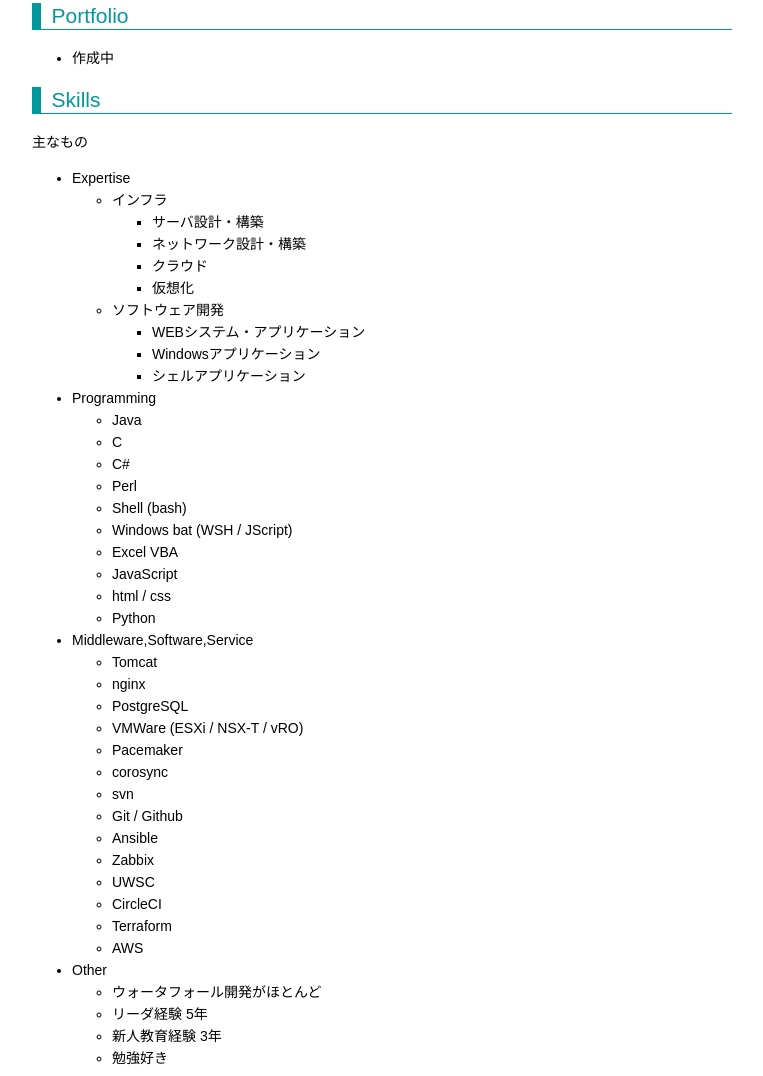
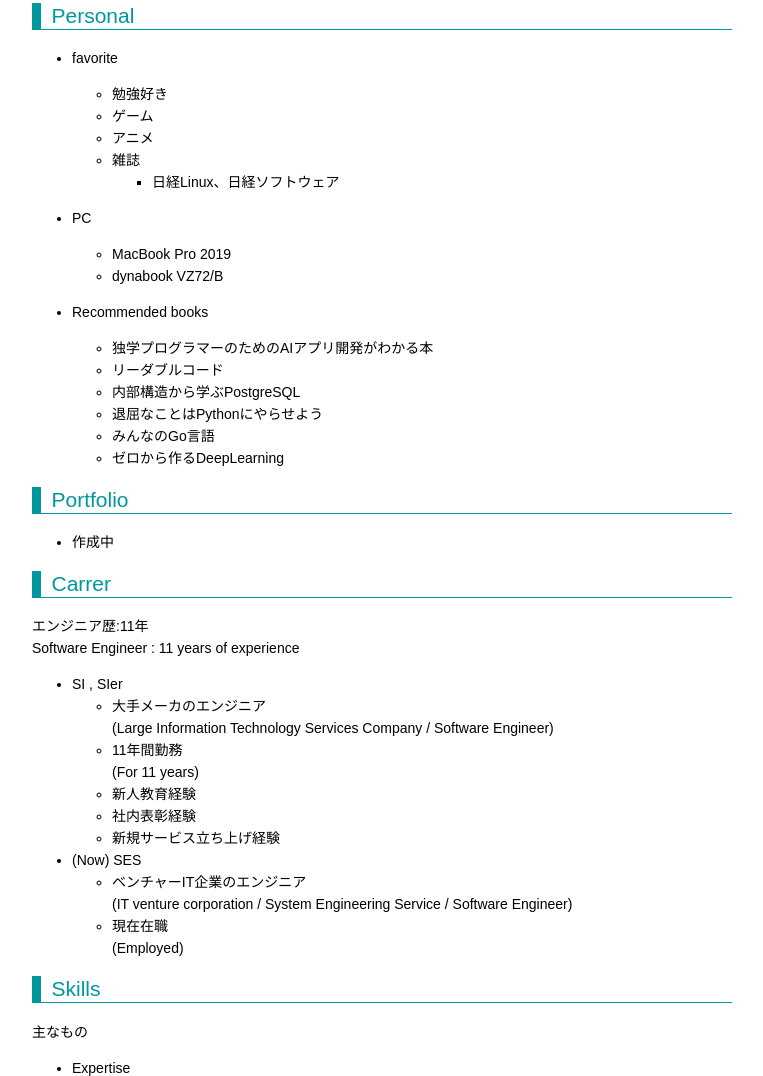
Before and after one commit to fukufukubiz/fukufukubiz.github.io, a plain HTML site: page index.html in a window 1280 px wide. Shown: the part 752-1828 px from the top of the page, without its empty margins (258-1021 px from the left). Drawn offline with Linux system fonts and the light colour scheme; files that its build step writes are made by us from their sources; files whose address does not match are found by name.

Commit message:
記述修正

```diff
--- a/index.html
+++ b/index.html
@@ -260,7 +260,7 @@ pre.hljs code > div {
 	border-color: #fff;
 }
 </style>
-<link rel="stylesheet" href="./md_preview.css" type="text/css">
+<link rel="stylesheet" href="/Users/fkd/Documents/myGit/fukufukubiz.github.io/md_preview.css" type="text/css">
 <style>
 /* Tomorrow Theme */
 /* http://jmblog.github.com/color-themes-for-google-code-highlightjs */
@@ -382,7 +382,7 @@ blockquote {
 }
 
 </style>
-<link rel="stylesheet" href="./md_preview.css" type="text/css">
+<link rel="stylesheet" href="/Users/fkd/Documents/myGit/fukufukubiz.github.io/md_preview.css" type="text/css">
 </head>
 <body>
 <h1 id="profile-portfolio">Profile &amp; Portfolio</h1>
@@ -394,9 +394,67 @@ blockquote {
 <pre class="hljs"><code><div>[comment] 飼い猫の写真です。
           (My cat.)
 </div></code></pre>
+<h2 id="personal">Personal</h2>
+<ul>
+<li>
+<p>favorite</p>
+<ul>
+<li>勉強好き</li>
+<li>ゲーム</li>
+<li>アニメ</li>
+<li>雑誌
+<ul>
+<li>日経Linux、日経ソフトウェア</li>
+</ul>
+</li>
+</ul>
+</li>
+<li>
+<p>PC</p>
+<ul>
+<li>MacBook Pro 2019</li>
+<li>dynabook VZ72/B</li>
+</ul>
+</li>
+<li>
+<p>Recommended books</p>
+<ul>
+<li>独学プログラマーのためのAIアプリ開発がわかる本</li>
+<li>リーダブルコード</li>
+<li>内部構造から学ぶPostgreSQL</li>
+<li>退屈なことはPythonにやらせよう</li>
+<li>みんなのGo言語</li>
+<li>ゼロから作るDeepLearning</li>
+</ul>
+</li>
+</ul>
 <h2 id="portfolio">Portfolio</h2>
 <ul>
 <li>作成中</li>
+</ul>
+<h2 id="carrer">Carrer</h2>
+<p>エンジニア歴:11年<br>
+Software Engineer : 11 years of experience</p>
+<ul>
+<li>SI , SIer
+<ul>
+<li>大手メーカのエンジニア<br>
+(Large Information Technology Services Company / Software Engineer)</li>
+<li>11年間勤務<br>
+(For 11 years)</li>
+<li>新人教育経験</li>
+<li>社内表彰経験</li>
+<li>新規サービス立ち上げ経験</li>
+</ul>
+</li>
+<li>(Now) SES
+<ul>
+<li>ベンチャーIT企業のエンジニア<br>
+(IT venture corporation / System Engineering Service / Software Engineer)</li>
+<li>現在在職<br>
+(Employed)</li>
+</ul>
+</li>
 </ul>
 <h2 id="skills">Skills</h2>
 <p>主なもの</p>
@@ -454,10 +512,16 @@ blockquote {
 </li>
 <li>Other
 <ul>
-<li>ウォータフォール開発がほとんど</li>
+<li>ウォータフォール開発経験がほとんど
+<ul>
+<li>要件定義</li>
+<li>上流工程</li>
+<li>下流工程</li>
+<li>現場・リリース作業</li>
+<li>商用対応</li>
+</ul>
+</li>
 <li>リーダ経験 5年</li>
-<li>新人教育経験 3年</li>
-<li>勉強好き</li>
 </ul>
 </li>
 </ul>
@@ -473,27 +537,6 @@ blockquote {
 <li>GCP</li>
 <li>MS Azure</li>
 </ul>
-<h2 id="carrer">Carrer</h2>
-<p>エンジニア歴:11年<br>
-Software Engineer : 11 years of experience</p>
-<ul>
-<li>SI , SIer
-<ul>
-<li>大手メーカのエンジニア<br>
-(Large Information Technology Services Company / Software Engineer)</li>
-<li>11年間勤務<br>
-(For 11 years)</li>
-</ul>
-</li>
-<li>(Now) SES
-<ul>
-<li>ベンチャーIT企業のエンジニア<br>
-(IT venture corporation / System Engineering Service / Software Engineer)</li>
-<li>現在在職<br>
-(Employed)</li>
-</ul>
-</li>
-</ul>
 
 </body>
 </html>
```
Also changed, not shown: 2 other files.
